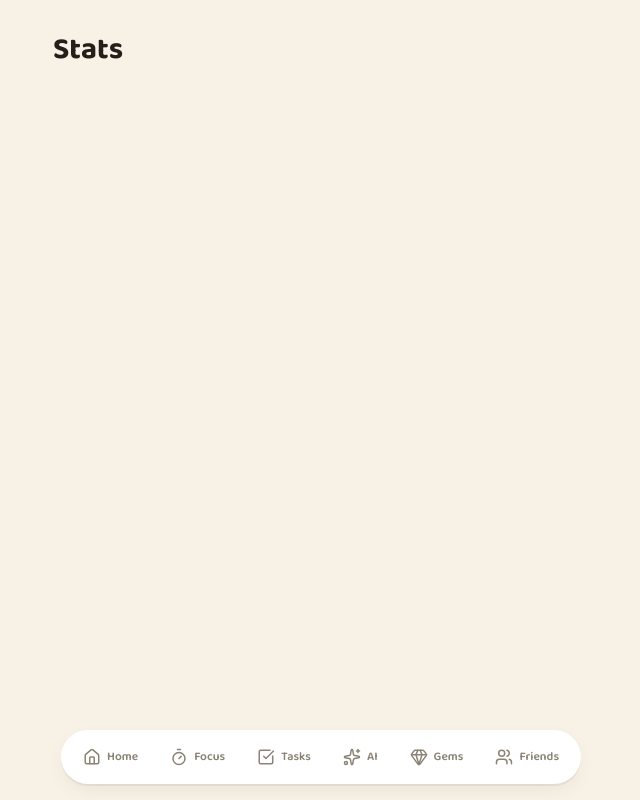
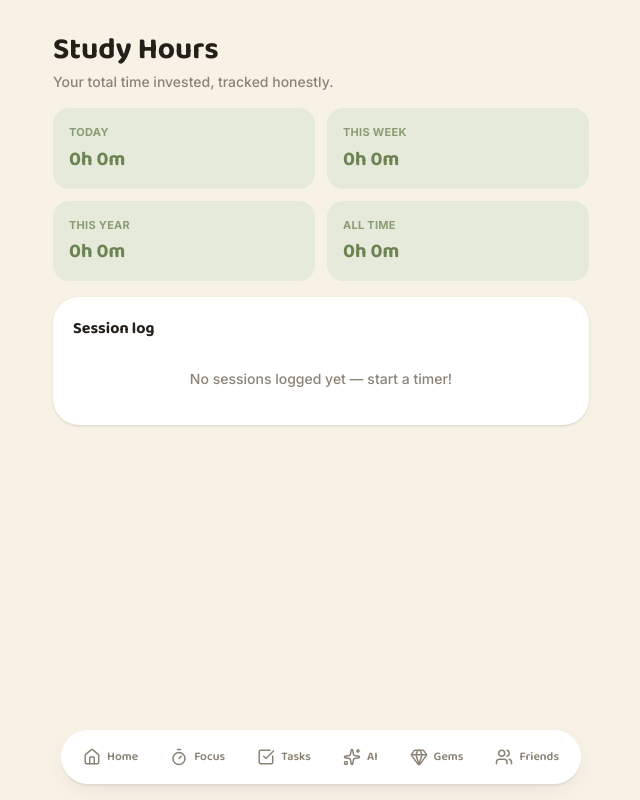
Before and after one commit to mayaok12/studypal-, a React (Vite) app in the folder web/: page /stats in a window 1280 px wide. Both pictures are taken after a click on the button "Continue with Google". Shown: the whole page, without its empty margins (319-959 px from the left). Built offline with nearby package versions, Linux system fonts and the light colour scheme.

Commit message:
adding a stats page

```diff
--- a/web/src/pages/Stats.jsx
+++ b/web/src/pages/Stats.jsx
@@ -1,5 +1,80 @@
+import { useOutletContext } from 'react-router-dom'
+
+function fmtHM(totalMinutes) {
+  const h = Math.floor(totalMinutes / 60)
+  const m = Math.round(totalMinutes % 60)
+  return `${h}h ${m}m`
+}
+
 export default function Stats() {
+  const { sessions } = useOutletContext()
+
+  const now = new Date()
+  const todayStr = now.toISOString().slice(0, 10)
+
+  const weekAgo = new Date(now)
+  weekAgo.setDate(now.getDate() - 6)
+  const weekAgoStr = weekAgo.toISOString().slice(0, 10)
+
+  const thisYear = String(now.getFullYear())
+
+  const todayMinutes = sessions
+    .filter((s) => s.date === todayStr)
+    .reduce((sum, s) => sum + s.minutes, 0)
+
+  const weekMinutes = sessions
+    .filter((s) => s.date >= weekAgoStr)
+    .reduce((sum, s) => sum + s.minutes, 0)
+
+  const yearMinutes = sessions
+    .filter((s) => s.date.slice(0, 4) === thisYear)
+    .reduce((sum, s) => sum + s.minutes, 0)
+
+  const totalMinutes = sessions.reduce((sum, s) => sum + s.minutes, 0)
+
+  const tiles = [
+    { label: 'Today', value: todayMinutes },
+    { label: 'This week', value: weekMinutes },
+    { label: 'This year', value: yearMinutes },
+    { label: 'All time', value: totalMinutes },
+  ]
+
   return (
-    <h1 className="text-3xl font-heading">Stats </h1>
+    <div>
+      <h1 className="text-3xl font-heading text-ink">Study Hours</h1>
+      <p className="text-sm text-ink-soft font-medium mt-1 mb-4">Your total time invested, tracked honestly.</p>
+
+      <div className="grid grid-cols-2 gap-3 mb-4">
+        {tiles.map((t) => (
+          <div key={t.label} className="bg-sage-pale rounded-2xl p-4">
+            <div className="text-[11px] font-bold uppercase tracking-wide text-sage-ink opacity-75">
+              {t.label}
+            </div>
+            <div className="text-xl font-heading font-bold text-sage-ink mt-1">
+              {fmtHM(t.value)}
+            </div>
+          </div>
+        ))}
+      </div>
+
+      <div className="bg-card rounded-lg p-5 shadow">
+        <h2 className="font-heading font-bold text-base text-ink mb-3">Session log</h2>
+        {sessions.length === 0 ? (
+          <p className="text-center text-sm text-ink-soft font-medium py-4">
+            No sessions logged yet — start a timer!
+          </p>
+        ) : (
+          [...sessions].reverse().slice(0, 8).map((s, i) => (
+            <div key={i} className="flex items-center justify-between py-2.5 border-b border-line last:border-0">
+              <div>
+                <div className="font-bold text-sm text-ink">{s.subject || 'Study session'}</div>
+                <div className="text-xs text-ink-soft font-medium">{s.date} · {s.type.replace('-', ' ')}</div>
+              </div>
+              <div className="text-xs font-semibold font-mono text-ink-soft">{fmtHM(s.minutes)}</div>
+            </div>
+          ))
+        )}
+      </div>
+    </div>
   )
 }
```
